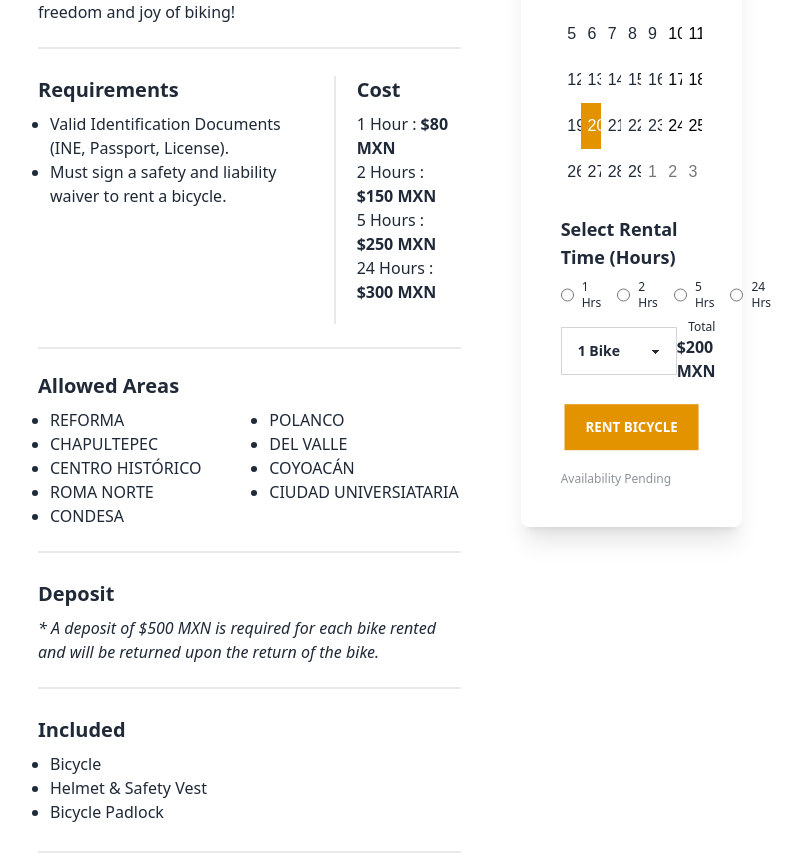
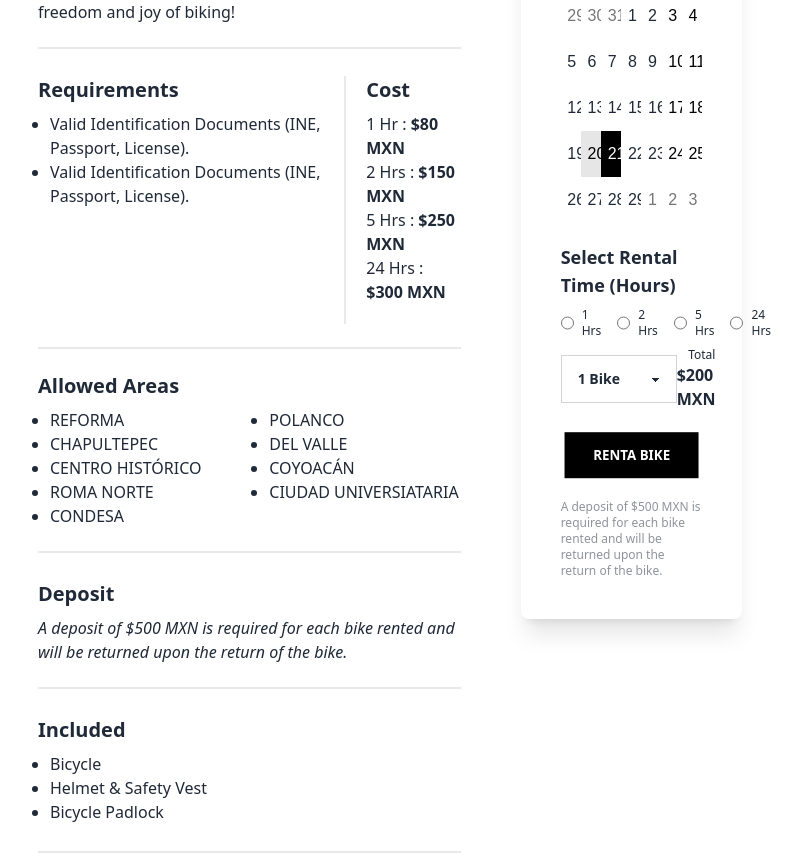
Before and after one commit to jacobdiaz/CDMXTours, a Next.js app: page /cdmx-bike-rentals in a window 1280 px wide. Shown: the part 994-1855 px from the top of the page, without its empty margins (250-1052 px from the left). Built offline with nearby package versions, Linux system fonts and the light colour scheme.

Commit message:
Change secondary back to black add translations to rental

```diff
--- a/src/components/tours/DatePicker.tsx
+++ b/src/components/tours/DatePicker.tsx
@@ -24,19 +24,27 @@ const DatePicker = ({
   minGuests,
   isRentalBike,
 }: DatePickerType) => {
-  const [date, setDate] = useState(new Date());
+  // create a var to store tomorrows date
+  const tomorrow = new Date();
+  tomorrow.setDate(tomorrow.getDate() + 1);
+
+  const [date, setDate] = useState(tomorrow);
   const Intl = useIntl();
 
   const whatsAppLink = (quantity: number, totalPrice: number) => {
     if (isRentalBike) {
-      const rentalMsg = `Hello Tours en Bici CDMX! \nI would like to rent ${quantity} bike(s) \nDate: ${date.toLocaleString(
-        "en-US",
+      const rentalMsg = intl.formatMessage(
+        { id: "rental_whatsapp_msg" },
         {
-          weekday: "long",
-          day: "numeric",
-          month: "long",
+          quantity,
+          date: date.toLocaleString("en-US", {
+            weekday: "long",
+            day: "numeric",
+            month: "long",
+          }),
+          totalPrice,
         }
-      )} \nTotal: $${totalPrice} MXN`;
+      );
 
       const encodedMsg = encodeURIComponent(rentalMsg);
       return `https://wa.me/5215583333677?text=${encodedMsg}`;
@@ -101,9 +109,7 @@ const DatePicker = ({
   return (
     <div className="w-full md:shadow-xl md:p-10 rounded-lg sticky top-56">
       <h5 className="text-lg font-bold">
-        {isRentalBike
-          ? "Select A Date"
-          : intl.formatMessage({ id: "datepicker.select_date" })}
+        {intl.formatMessage({ id: "datepicker.select_date" })}
       </h5>
       <p className="text-xs text-gray-500">{availabilityText()}</p>
       <Calendar
@@ -141,7 +147,11 @@ const DatePicker = ({
           isRentalBike={isRentalBike}
         />
       </div>
-      <p className="text-xs opacity-50">Availability Pending</p>
+      <p className="text-xs opacity-50">
+        {isRentalBike
+          ? intl.formatMessage({ id: "rental.deposit" })
+          : intl.formatMessage({ id: "rental.availability_pending" })}
+      </p>
     </div>
   );
 };
--- a/src/components/tours/DatePickerStyle.tsx
+++ b/src/components/tours/DatePickerStyle.tsx
@@ -150,12 +150,12 @@ const DatePickerStyle = ({ FjallaOne, SourceSansPro }: Props) => (
 
       .react-calendar__tile--active {
         color: white;
-        background: #e39300;
+        background: #000000;
       }
 
       .react-calendar__tile--active:enabled:hover,
       .react-calendar__tile--active:enabled:focus {
-        background: #e39300;
+        background: #000000;
       }
 
       .react-calendar--selectRange .react-calendar__tile--hover {
--- a/src/components/tours/GuestSelectDesktop.tsx
+++ b/src/components/tours/GuestSelectDesktop.tsx
@@ -1,6 +1,7 @@
 import Link from "next/link";
 import React, { useEffect, useState } from "react";
 import { GuestSelectProps } from "./GuestSelectMobile";
+import { useIntl } from "react-intl";
 
 const GuestSelectDesktop = ({
   price = 0,
@@ -17,7 +18,8 @@ const GuestSelectDesktop = ({
   const handleChange = (event: any) => {
     setSelectedTime(event.target.value);
   };
-  console.log("minQuantity", minQuantity);
+
+  const intl = useIntl();
   useEffect(() => {
     if (isRentalBike) {
       switch (selectedTime) {
@@ -134,7 +136,9 @@ const GuestSelectDesktop = ({
         target="_blank"
         className="btn rounded-none bg-orange border-none w-full my-5 hover:bg-orange hover:opacity-80"
       >
-        {isRentalBike ? "Rent Bicycle" : "Book Your Tour"}
+        {isRentalBike
+          ? intl.formatMessage({ id: "rental.rent.cta" })
+          : intl.formatMessage({ id: "tours.book.btn" })}
       </Link>
     </div>
   );
--- a/src/components/tours/ReserveBar.tsx
+++ b/src/components/tours/ReserveBar.tsx
@@ -11,7 +11,10 @@ const ReserveBar = ({
 }) => {
   const intl = useIntl();
   const bookText = isRentalBike
-    ? "Rent Bike"
+    ? intl.formatMessage({
+        id: "rental.rent.cta",
+        defaultMessage: "Book Rental",
+      })
     : intl.formatMessage({
         id: "tours.book.btn",
         defaultMessage: "Book Tour",
--- a/src/pages/cdmx-bike-rentals/index.tsx
+++ b/src/pages/cdmx-bike-rentals/index.tsx
@@ -7,12 +7,13 @@ import TourSection from "@/components/tours/TourSection";
 import Image from "next/image";
 import Link from "next/link";
 import React from "react";
-import { FormattedMessage } from "react-intl";
+import { FormattedMessage, useIntl } from "react-intl";
 
 type Props = {};
 
 const BikeRentalsPage = (props: Props) => {
   const title = "Bike Rentals in Mexico City";
+  const intl = useIntl();
   return (
     <>
       <PageHeader type="article" url_path="book-a-tour">
@@ -43,7 +44,9 @@ const BikeRentalsPage = (props: Props) => {
               Back
             </Link>
             <div className="w-full flex justify-between mb-5">
-              <h1 className="text-4xl ">Bicycle Rental</h1>
+              <h1 className="text-4xl ">
+                {intl.formatMessage({ id: "rental.title" })}
+              </h1>
             </div>
           </div>
         </div>
@@ -63,52 +66,50 @@ const BikeRentalsPage = (props: Props) => {
         <div className="md:grid grid-cols-3 pt-10 gap-5">
           {/* Col 1 */}
           <div className="col-span-2 md:pr-10">
-            <TourSection title={"Rent a Bike!"}>
-              <p>
-                Pedal through the culture and colors of Mexico City with our
-                reliable rental bikes. Each bike is maintained to the highest
-                standards to ensure a safe and comfortable ride as you explore
-                CDMX. Conveniently located and easy to book, our bikes come with
-                flexible rental options to suit all your travel needs.
-                Experience Mexico City like never before—up close and at your
-                own pace, with the freedom and joy of biking!
-              </p>
+            <TourSection
+              title={intl.formatMessage({ id: "rental.description.title" })}
+            >
+              <p>{intl.formatMessage({ id: "rental.description" })}</p>
             </TourSection>
 
             {/* Whats Included & Group Capacity */}
             <div className="flex flex-row gap-1 md:gap-0">
               <TourSection
-                title={"Requirements"}
+                title={intl.formatMessage({ id: "rental.requirements.title" })}
                 hideDivider
                 className="max-w-[180px] md:max-w-[450px]"
               >
                 <ul>
                   <li className="list-disc ml-3">
-                    Valid Identification Documents (INE, Passport, License).
+                    {intl.formatMessage({
+                      id: "rental.requirement_1",
+                    })}
                   </li>
                   <li className="list-disc ml-3">
-                    Must sign a safety and liability waiver to rent a bicycle.
+                    {intl.formatMessage({
+                      id: "rental.requirement_1",
+                    })}
                   </li>
                 </ul>
               </TourSection>
               <Divider orientation="vertical" />
               <TourSection
-                title={"Cost"}
+                title={intl.formatMessage({ id: "rental.cost.title" })}
                 hideDivider
                 // className="hidden md:block"
               >
                 <ul>
                   <li>
-                    1 Hour : <span className="font-bold">$80 MXN</span>
+                    1 Hr : <span className="font-bold">$80 MXN</span>
                   </li>
                   <li>
-                    2 Hours : <span className="font-bold">$150 MXN</span>
+                    2 Hrs : <span className="font-bold">$150 MXN</span>
                   </li>
                   <li>
-                    5 Hours : <span className="font-bold">$250 MXN</span>
+                    5 Hrs : <span className="font-bold">$250 MXN</span>
                   </li>
                   <li>
-                    24 Hours : <span className="font-bold">$300 MXN</span>
+                    24 Hrs : <span className="font-bold">$300 MXN</span>
                   </li>
                 </ul>
               </TourSection>
@@ -116,7 +117,9 @@ const BikeRentalsPage = (props: Props) => {
             <Divider />
 
             {/* Allowed Areas */}
-            <TourSection title={"Allowed Areas"}>
+            <TourSection
+              title={intl.formatMessage({ id: "rental.allowedareas.title" })}
+            >
               <ul className="columns-2">
                 <li className="list-disc ml-3">REFORMA</li>
                 <li className="list-disc ml-3">CHAPULTEPEC</li>
@@ -131,19 +134,29 @@ const BikeRentalsPage = (props: Props) => {
             </TourSection>
 
             {/* Deposit */}
-            <TourSection title={"Deposit"}>
+            <TourSection
+              title={intl.formatMessage({ id: "rental.deposit.title" })}
+            >
               <p className="mb-2 italic">
-                * A deposit of $500 MXN is required for each bike rented and
-                will be returned upon the return of the bike.
+                {intl.formatMessage({ id: "rental.deposit" })}
               </p>
             </TourSection>
 
             {/* Included */}
-            <TourSection title={"Included"} hideDivider>
+            <TourSection
+              title={intl.formatMessage({ id: "rental.included.title" })}
+              hideDivider
+            >
               <ul>
-                <li className="list-disc ml-3">Bicycle</li>
-                <li className="list-disc ml-3">Helmet & Safety Vest</li>
-                <li className="list-disc ml-3">Bicycle Padlock</li>
+                <li className="list-disc ml-3">
+                  {intl.formatMessage({ id: "rental.included_1" })}
+                </li>
+                <li className="list-disc ml-3">
+                  {intl.formatMessage({ id: "rental.included_2" })}
+                </li>
+                <li className="list-disc ml-3">
+                  {intl.formatMessage({ id: "rental.included_3" })}
+                </li>
               </ul>
             </TourSection>
             <Divider />
--- /dev/null
+++ b/src/translations/en/Rental.json
@@ -0,0 +1,22 @@
+{
+  "rental.title": "Bicycle Rental",
+  "rental.description.title": "Rent a Bike!",
+  "rental.description": "Pedal through the culture and colors of Mexico City with our reliable rental bikes. Each bike is maintained to the highest standards to ensure a safe and comfortable ride as you explore CDMX. Conveniently located and easy to book, our bikes come with flexible rental options to suit all your travel needs. Experience Mexico City like never before—up close and at your own pace, with the freedom and joy of biking!",
+  "rental.requirements.title": "Requirements",
+  "rental.requirement_1": "Valid Identification Documents (INE, Passport, License).",
+  "rental.requirement_2": "Must sign a safety and liability waiver to rent a bicycle.",
+  "rental.cost.title": "Cost",
+  "rental.hour": "hour",
+  "rental.select.time": "Select Rental Time (Hours)",
+  "rental.allowedareas.title": "Allowed Areas",
+  "rental.deposit.title": "Deposit",
+  "rental.deposit": "A deposit of $500 MXN is required for each bike rented and will be returned upon the return of the bike.",
+  "rental.included.title": "Included",
+  "rental.included_1": "Bicycle",
+  "rental.included_2": "Helmet & Safety Vest",
+  "rental.included_3": "Bicycle Padlock",
+  "rental.availability_pending": "Availability Pending",
+  "rental.bike": "Bike",
+  "rental.rent.cta": "Renta Bike",
+  "rental_whatsapp_msg": "Hello Tours en Bici CDMX! \nI would like to rent {quantity} bike(s) \nDate: {date} \nTotal: ${totalPrice} MXN"
+}
--- a/src/translations/en/index.js
+++ b/src/translations/en/index.js
@@ -6,6 +6,7 @@ import FAQ from "./FAQPage.json";
 import GalleryPage from "./GalleryPage.json";
 import Tours from "./Tours.json";
 import Nav from "./Navbar.json";
+import Rental from "./Rental.json";
 
 export default {
   ...HomePage,
@@ -16,4 +17,5 @@ export default {
   ...GalleryPage,
   ...Tours,
   ...Nav,
+  ...Rental
 };
--- /dev/null
+++ b/src/translations/es/Rental.json
@@ -0,0 +1,22 @@
+{
+  "rental.title": "Renta De Bici",
+  "rental.description.title": "Renta De Bici",
+  "rental.description": "Pedalea por la cultura y los colores de la Ciudad de México con nuestras confiables bicicletas de alquiler. Cada bicicleta se mantiene con los más altos estándares para garantizar un viaje seguro y cómodo mientras exploras la CDMX. Convenientemente ubicadas y fáciles de reservar, nuestras bicicletas vienen con opciones de alquiler flexibles para satisfacer todas sus necesidades de viaje. Experimenta la Ciudad de México como nunca antes: de cerca y a tu propio ritmo, ¡con la libertad y la alegría de andar en bicicleta!",
+  "rental.requirements.title": "Requisitos",
+  "rental.requirement_1": "Entrega de identificación (INE, PASAPORTE O LICENCIA)",
+  "rental.requirement_2": "Firma de carta responsiva (debe coincidir con la firma de tu identificación)",
+  "rental.cost.title": "Costo",
+  "rental.hour": "hora",
+  "rental.select.time": "Seleccionar tiempo de alquiler (horas)",
+  "rental.allowedareas.title": "Areas de Circulacion",
+  "rental.deposit.title": "Deposito",
+  "rental.deposit": "*El deposito en garantía se realiza en nuestra tienda y se regresa una vez que devuelvas la bicicleta y sus accesorios",
+  "rental.included.title": "Incluye",
+  "rental.included_1": "Renta De Bici",
+  "rental.included_2": "Casco-Chaleco",
+  "rental.included_3": "Candado",
+  "rental.availability_pending": "Disponibilidad Pendiente",
+  "rental.bike": "Bici",
+  "rental.rent.cta": "Alquila La Bicicleta",
+  "rental_whatsapp_msg": "Hola Tours en Bici CDMX! \nMe gustaría alquilar {quantity} bici(s) \nFecha: {date} \nTotal: ${totalPrice} MXN"
+}
--- a/src/translations/es/index.js
+++ b/src/translations/es/index.js
@@ -6,7 +6,7 @@ import FAQ from "./FAQPage.json";
 import GalleryPage from "./GalleryPage.json";
 import Tours from "./Tours.json";
 import Nav from "./Navbar.json";
-
+import Rental from "./Rental.json";
 export default {
   ...HomePage,
   ...AboutPage,
@@ -16,4 +16,5 @@ export default {
   ...GalleryPage,
   ...Tours,
   ...Nav,
+  ...Rental
 };
--- a/tailwind.config.js
+++ b/tailwind.config.js
@@ -18,7 +18,7 @@ module.exports = {
       },
       colors: {
         primary: "#000000",
-        orange: "#e39300"
+        orange: "#000000"
       },
       height: {
         banner: "24rem",
```
Also changed, not shown: src/components/tours/GuestSelectMobile.tsx (+7 -9 lines).
